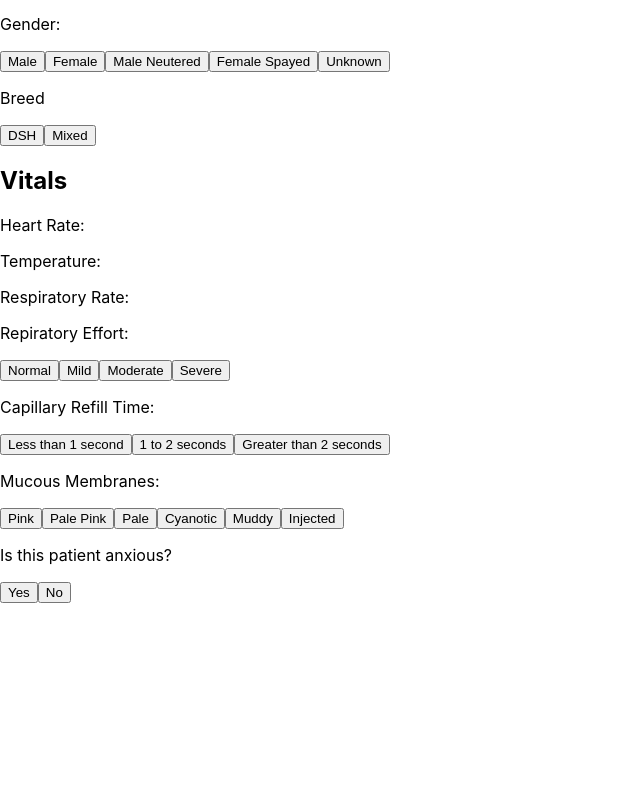
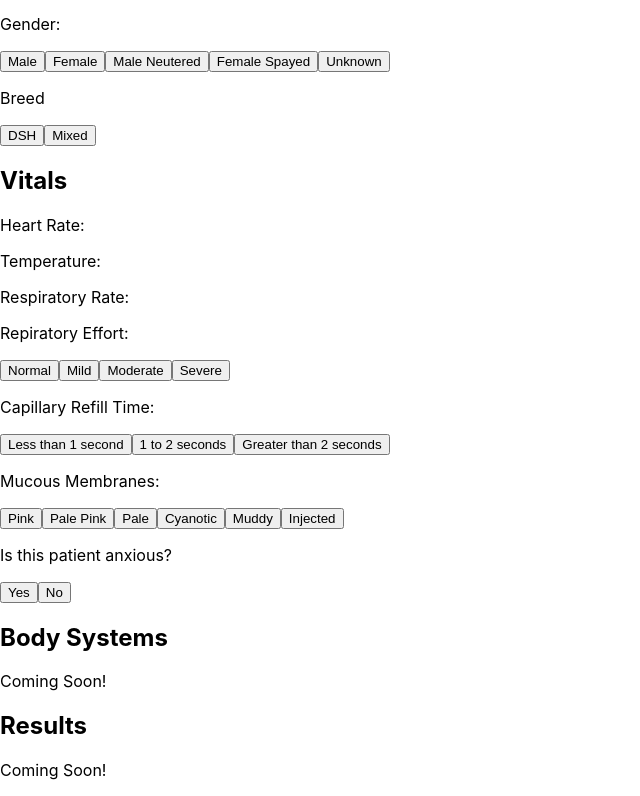
Before and after one commit to ASChavis/TriageAssistant, a React (Create React App) app in the folder triageassistant/: page / in a window 1280 px wide. Shown: the part 965-1761 px from the top of the page, without its empty margins (0-640 px from the left). Before the commit the page ends 1568 px from the top, so only its background shows below. Built offline with nearby package versions, Linux system fonts and the light colour scheme.

Commit message:
Developmental Placeholders
Added Body Systems and Results.jsx

```diff
--- a/triageassistant/src/App.js
+++ b/triageassistant/src/App.js
@@ -2,6 +2,8 @@ import './App.css';
 import Header from "./componets/Heading"
 import Signalment from "./componets/Signalment"
 import Vitals from "./componets/Vitals"
+import Bodysystems from './componets/BodySystems';
+import Results from './componets/Results';
 
 
 function App() {
@@ -10,6 +12,8 @@ function App() {
     <Header />
     <Signalment />
     <Vitals />
+    <Bodysystems />
+    <Results />
     </div>
   );
 }
--- /dev/null
+++ b/triageassistant/src/componets/BodySystems.jsx
@@ -0,0 +1,14 @@
+import React from 'react';
+
+function Bodysystems () {
+
+    return(
+        <div>
+            <h2>Body Systems</h2>
+                <p>Coming Soon!</p>
+        </div>
+    )
+
+};
+
+export default Bodysystems;
--- /dev/null
+++ b/triageassistant/src/componets/Results.jsx
@@ -0,0 +1,13 @@
+import React from 'react';
+
+function Results () {
+
+    return(
+        <div>
+            <h2>Results</h2>
+                <p>Coming Soon!</p>
+        </div>
+    )
+}
+
+export default Results;
```
